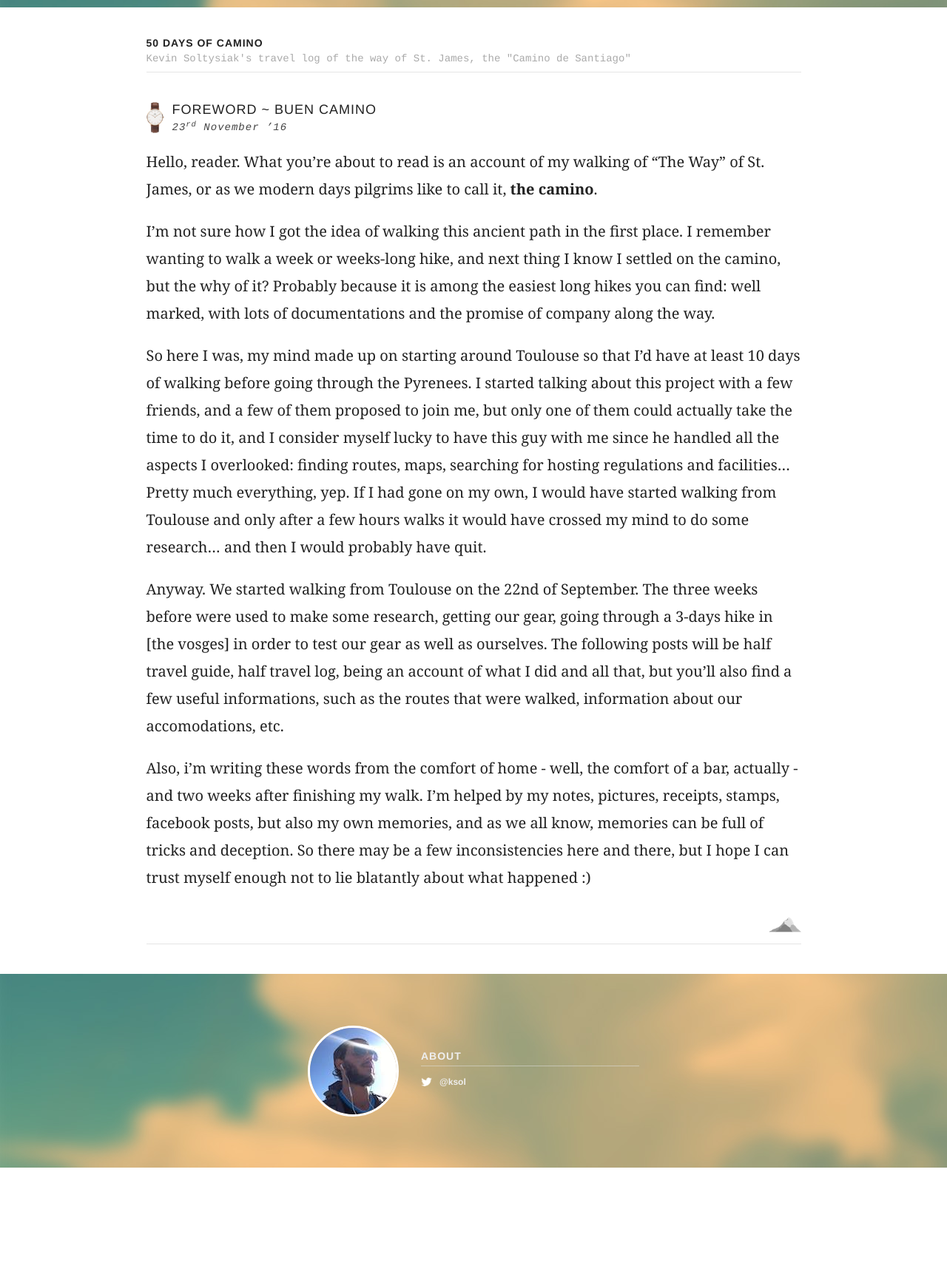
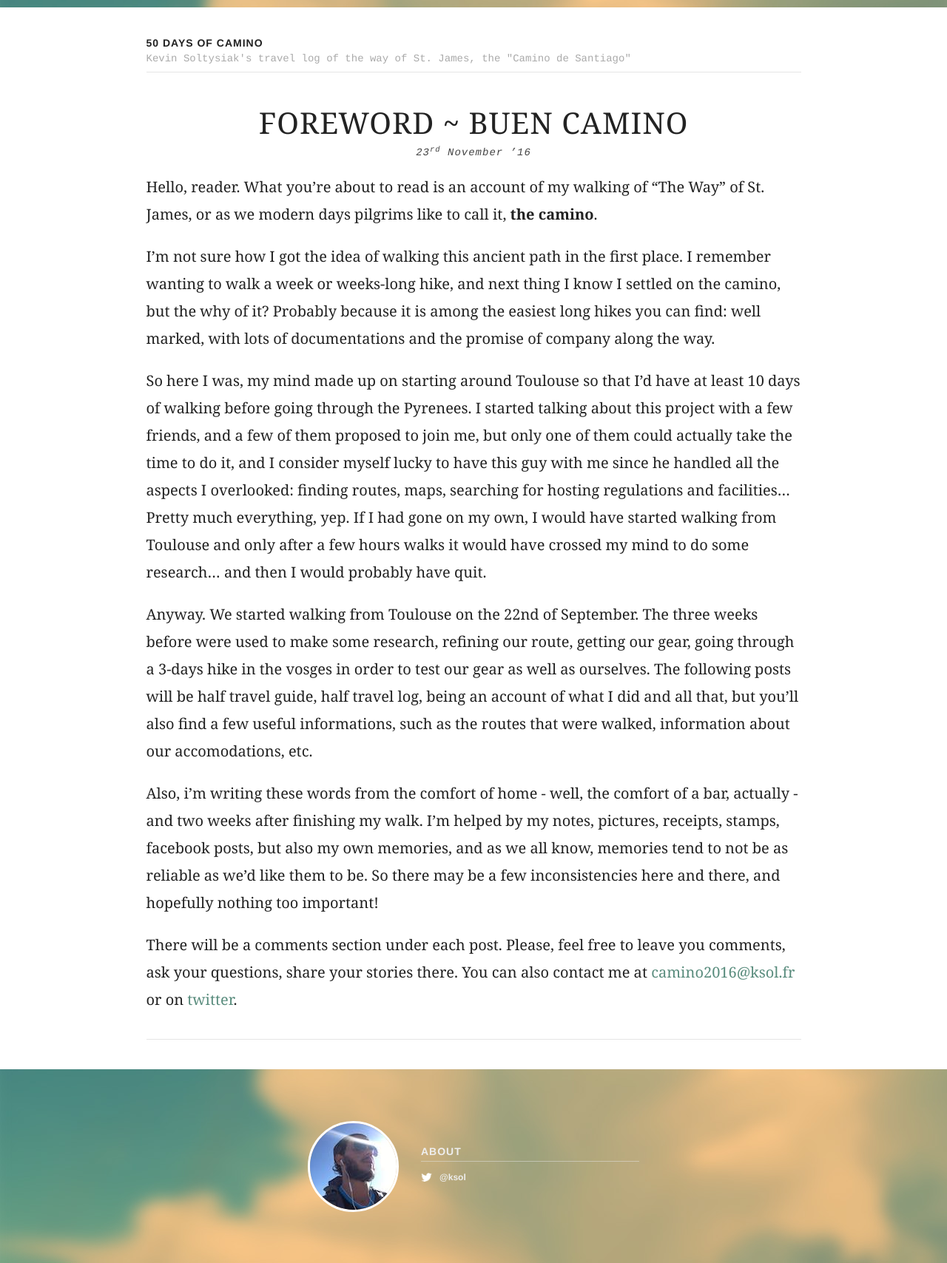
Before and after one commit to ksol/camino-2016, a Jekyll site: the page built from _posts/2016-11-23-foreword.markdown, in a window 1280 px wide. Shown: the whole page at 74% size. Built offline with Jekyll 4.4.1, drawn with Linux system fonts in a browser that asks for light colours; before the commit the page ends 1579 px from its top, so only the background shows below that.

Commit message:
Better things

```diff
--- a/_includes/post.html
+++ b/_includes/post.html
@@ -1,5 +1,5 @@
 <section class="post">
-    <div class="post-header post-header--dw">
+    <div class="post-header post-header-center">
         <a href="{{ site.baseurl }}{{ include.post.url }}"><h3 class="post-header-title">{{ include.post.title }}</h3></a>
         <h4 class="post-header-date"><span class="ordinal">{{ include.post.date | date: "%e" }}</span> {{ include.post.date | date: "%B &#8217;%y" }}</h4>
     </div>
@@ -13,7 +13,7 @@
             {% endfor %}
         </ul>
 
-
+        {% if include.post.plotaroute %}
           <a href="https://www.plotaroute.com/route/{{include.post.plotaroute}}" target="_blank" class="post-footer-location">
             {% if include.post.start %}
               {{ include.post.start }}
@@ -27,8 +27,6 @@
               {{ include.post.finish }}
             {% endif %}
           </a>
-
-
-
+        {% endif %}
     </div>
 </section>
--- a/_posts/2016-11-23-foreword.markdown
+++ b/_posts/2016-11-23-foreword.markdown
@@ -10,6 +11,8 @@ I'm not sure how I got the idea of walking this ancient path in the first place.
 
 So here I was, my mind made up on starting around Toulouse so that I'd have at least 10 days of walking before going through the Pyrenees. I started talking about this project with a few friends, and a few of them proposed to join me, but only one of them could actually take the time to do it, and I consider myself lucky to have this guy with me since he handled all the aspects I overlooked: finding routes, maps, searching for hosting regulations and facilities... Pretty much everything, yep. If I had gone on my own, I would have started walking from Toulouse and only after a few hours walks it would have crossed my mind to do some research... and then I would probably have quit.
 
-Anyway. We started walking from Toulouse on the 22nd of September. The three weeks before were used to make some research, getting our gear, going through a 3-days hike in [the vosges] in order to test our gear as well as ourselves. The following posts will be half travel guide, half travel log, being an account of what I did and all that, but you'll also find a few useful informations, such as the routes that were walked, information about our accomodations, etc.
+Anyway. We started walking from Toulouse on the 22nd of September. The three weeks before were used to make some research, refining our route, getting our gear, going through a 3-days hike in the vosges in order to test our gear as well as ourselves. The following posts will be half travel guide, half travel log, being an account of what I did and all that, but you'll also find a few useful informations, such as the routes that were walked, information about our accomodations, etc.
 
-Also, i'm writing these words from the comfort of home - well, the comfort of a bar, actually - and two weeks after finishing my walk. I'm helped by my notes, pictures, receipts, stamps, facebook posts, but also my own memories, and as we all know, memories can be full of tricks and deception. So there may be a few inconsistencies here and there, but I hope I can trust myself enough not to lie blatantly about what happened :)
+Also, i'm writing these words from the comfort of home - well, the comfort of a bar, actually - and two weeks after finishing my walk. I'm helped by my notes, pictures, receipts, stamps, facebook posts, but also my own memories, and as we all know, memories tend to not be as reliable as we'd like them to be. So there may be a few inconsistencies here and there, and hopefully nothing too important!
+
+There will be a comments section under each post. Please, feel free to leave you comments, ask your questions, share your stories there. You can also contact me at [camino2016@ksol.fr](mailto:camino2016@ksol.fr) or on [twitter](https://twitter.com/@ksol).
--- a/_sass/_variables.scss
+++ b/_sass/_variables.scss
@@ -1,7 +1,7 @@
 // Typography
 
     // Fonts
-    // $regular-font: 'Proxima Nova', 'Helvetica Neue', Helvetica, Arial, sans-serif !default;
+    $listing-font: 'Proxima Nova', 'Helvetica Neue', Helvetica, Arial, sans-serif !default;
     $regular-font: 'Georgia', 'Times', 'Times New Roman', serif;
 
     $title-font: 'Helvetica Neue', Helvetica, Arial, sans-serif !default;
--- a/_sass/modules/post/_rules.scss
+++ b/_sass/modules/post/_rules.scss
@@ -4,21 +4,29 @@
         margin-bottom: 40px;
     }
 
-    .post-body {
+    .post-body, .post-body-listing {
         p {
-          font-size: 20px;
           font-stretch: normal;
           font-style: normal;
           font-variant-caps: normal;
           font-variant-ligatures: normal;
           font-variant-numeric: normal;
           font-weight: normal;
-          line-height: 37px;
         }
     }
 
+    .post-body p {
+      font-size: 20px;
+      line-height: 37px;
+    }
+
+    .post-body-listing p {
+      font-family: $listing-font;
+      font-size: 14px;
+      line-height: 18px;
+    }
+
     .post-header {
-        padding-left: 35px;
         min-height: $post-header-height;
         background-repeat: no-repeat;
         background-position: left center;
@@ -26,47 +34,13 @@
         margin-bottom: 15px;
     }
 
-    .post-header--dw,
-    .post-header--ar {
-        background-size: 24px;
+    .post-header-center {
+      text-align: center;
     }
 
-    .post-header--dw {
-        // Non-retina device
-        background-image: url($watch-1);
+    .post-header-title, .post-header-title-listing {
+        margin-bottom: 5px;
 
-        // Retina @2x device
-        @media only screen and (-webkit-min-device-pixel-ratio: 1.2), only screen and (min--moz-device-pixel-ratio: 1.2), only screen and (-o-min-device-pixel-ratio: 5/4), only screen and (min-device-pixel-ratio: 1.2), only screen and (min-resolution: 120dpi), only screen and (min-resolution: 1.2dppx) {
-            background-image: url($watch-1-2x);
-            background-size: 25px;
-        }
-
-        // Retina @3x device
-        @media only screen and (-webkit-min-device-pixel-ratio: 3), only screen and (min--moz-device-pixel-ratio: 3), only screen and (-o-min-device-pixel-ratio: 3/1), only screen and (min-device-pixel-ratio: 3), only screen and (min-resolution: 288dpi), only screen and (min-resolution: 3dppx) {
-            background-image: url($watch-1-3x);
-            background-size: 25px;
-        }
-    }
-
-    .post-header--ar {
-         // Non-retina device
-        background-image: url($watch-2);
-
-        // Retina @2x device
-        @media only screen and (-webkit-min-device-pixel-ratio: 1.2), only screen and (min--moz-device-pixel-ratio: 1.2), only screen and (-o-min-device-pixel-ratio: 5/4), only screen and (min-device-pixel-ratio: 1.2), only screen and (min-resolution: 120dpi), only screen and (min-resolution: 1.2dppx) {
-            background-image: url($watch-2-2x);
-        }
-
-        // Retina @3x device
-        @media only screen and (-webkit-min-device-pixel-ratio: 3), only screen and (min--moz-device-pixel-ratio: 3), only screen and (-o-min-device-pixel-ratio: 3/1), only screen and (min-device-pixel-ratio: 3), only screen and (min-resolution: 288dpi), only screen and (min-resolution: 3dppx) {
-            background-image: url($watch-2-3x);
-        }
-    }
-
-    .post-header-title {
-        margin-bottom: 5px;
-        font-family: $title-font;
-        font-size: 18px;
         font-weight: 500;
         text-transform: uppercase;
         letter-spacing: 1px;
@@ -76,6 +50,16 @@
 
         // However let the normal hover colour apply
         &:hover { color: $link-colour-over; }
+    }
+
+    .post-header-title {
+      font-family: $regular-font;
+      font-size: 40px;
+    }
+
+    .post-header-title-listing {
+      font-family: $title-font;
+      font-size: 18px;
     }
 
     .post-header-date {
@@ -203,7 +187,7 @@
     }
 
     .post-footer {
-        margin-top: 35px;
+        margin-top: 15px;
         padding-bottom: 15px;
         border-bottom: 1px solid $border-colour;
 
@@ -231,16 +215,19 @@
         letter-spacing: 1px;
     }
 
-    .post-footer-location {
+    .post-footer-location, .post-footer-more {
         font-family: $title-font;
         font-weight: bold;
         font-size: $caption-text-size;
         color: $caption-colour;
-        float: right;
         min-height: $post-footer-location-height;
         line-height: $post-footer-location-line-height;
         padding-right: 51px;
         letter-spacing: 1px;
+    }
+
+    .post-footer-location {
+        float: right;
         background-repeat: no-repeat;
         background-position: right center;
         background-color: transparent;
```
Also changed, not shown: other parts of _posts/2016-11-23-foreword.markdown (+4 -3 lines), index.html (+14 -1 lines). Lines whose indentation alone changed are shown as unchanged.
